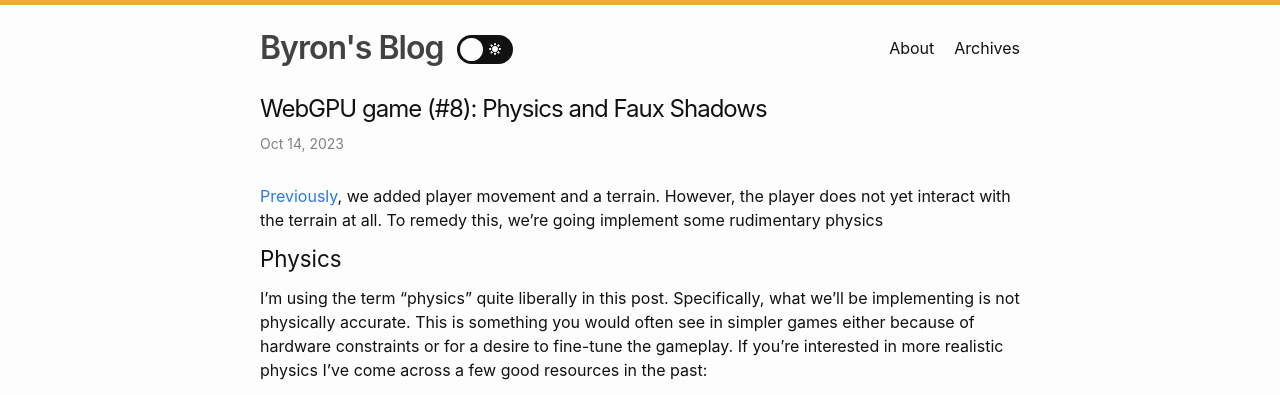
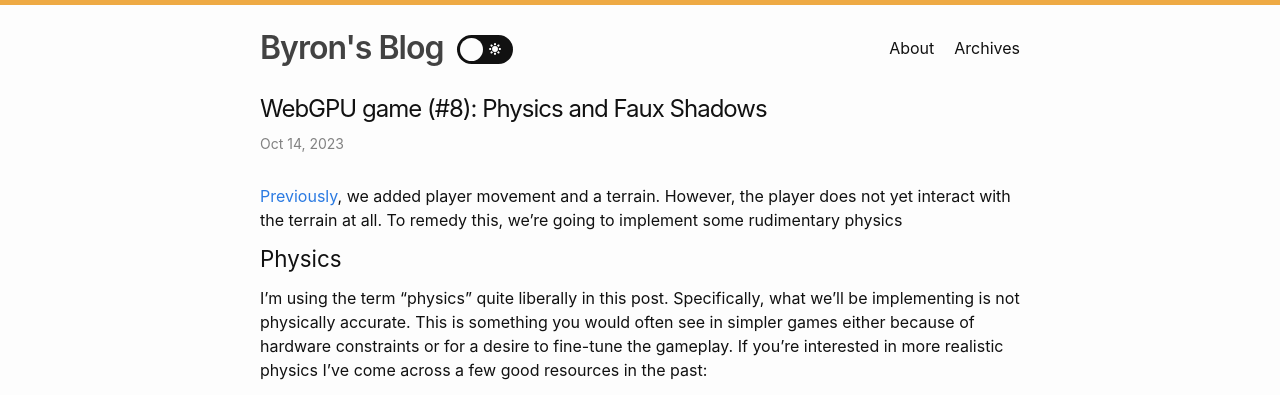
Before and after one commit to battesonb/battesonb.github.io, a Jekyll site: the page built from docs/_posts/2023-10-14-webgpu-game-8-physics-and-faux-shadows.markdown, in a window 1280 px wide and 900 px high. Shown: the top 395 px of the window. Built offline with Jekyll 4.4.1, drawn with Linux system fonts in a browser that asks for light colours; some of the changed lines change nothing that is shown; some of the changed text lies outside the part shown.

Commit message:
Fixed two typos
Funny enough, it looks like I've just moved the word "to" from one place
to another.

```diff
--- a/docs/_posts/2023-10-14-webgpu-game-8-physics-and-faux-shadows.markdown
+++ b/docs/_posts/2023-10-14-webgpu-game-8-physics-and-faux-shadows.markdown
@@ -7,10 +7,10 @@
 tags: webgpu
 ---
 
-[Previously]({% post_url
-2023-08-20-webgpu-game-7-movement-and-terrain %}), we added player movement and
-a terrain. However, the player does not yet interact with the terrain at all. To
-remedy this, we're going implement some rudimentary physics
+[Previously]({% post_url 2023-08-20-webgpu-game-7-movement-and-terrain %}), we
+added player movement and a terrain. However, the player does not yet interact
+with the terrain at all. To remedy this, we're going to implement some
+rudimentary physics
 
 ## Physics
 
@@ -355,7 +355,7 @@
       this._body!.velocity.z = 0;
     }
 
-    // let the player to jump if it's on the ground
+    // let the player jump if it's on the ground
     if (input.keyDown(" ") && this._body!.onGround && this._body!.velocity.y <= 0) {
       this._body!.velocity.y = this._jumpSpeed;
     }
```
